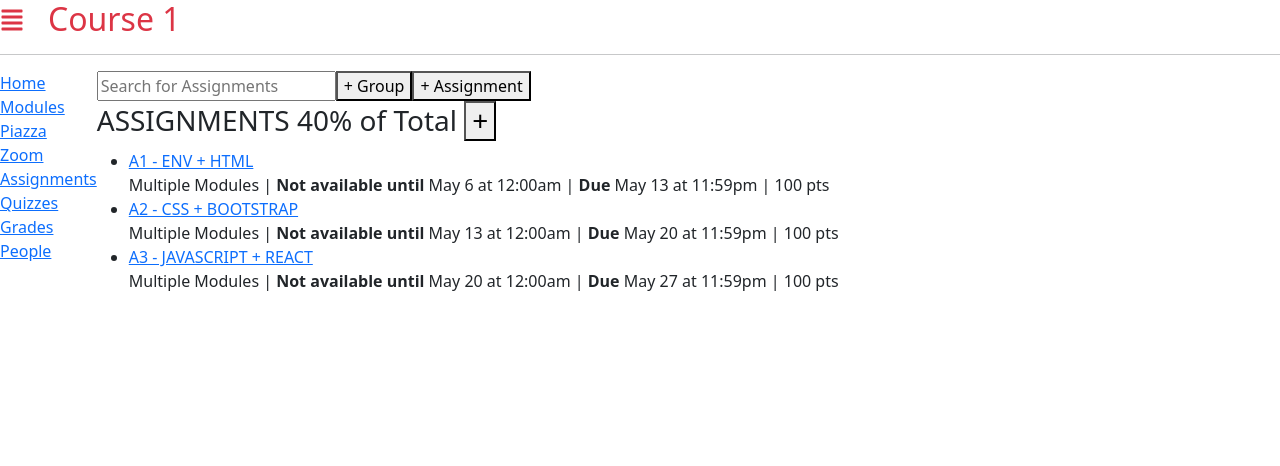
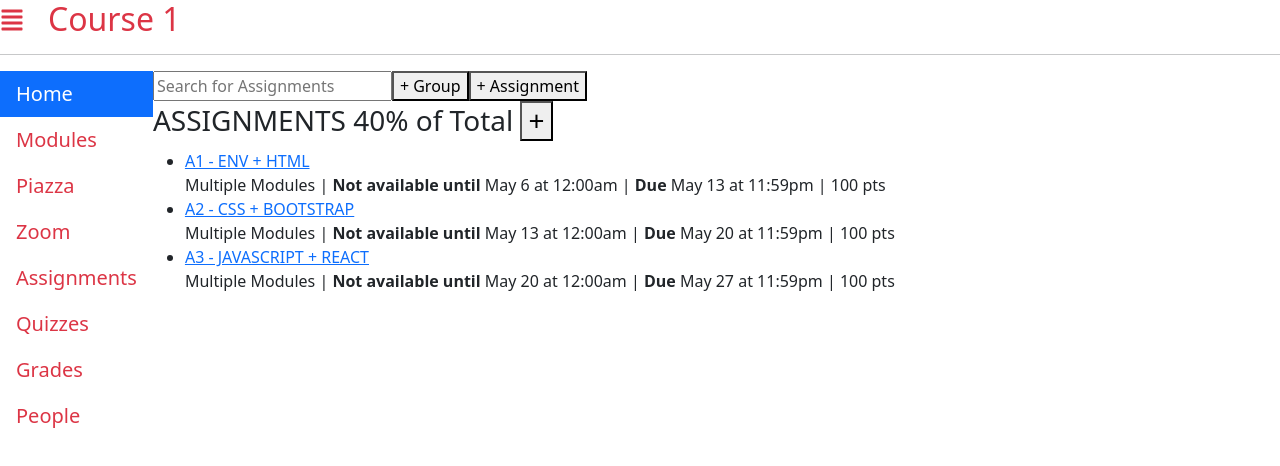
Before and after one commit to nirajmehta960/kambaz-next-js, a Next.js app: page /Courses/1/Assignments in a window 1280 px wide. Shown: the top 466 px of the page. Built offline with nearby package versions, Linux system fonts and the light colour scheme.

Commit message:
feat: Styling the Course Navigation Sidebar

```diff
--- a/app/(Kambaz)/Courses/[cid]/Navigation.tsx
+++ b/app/(Kambaz)/Courses/[cid]/Navigation.tsx
@@ -6,39 +6,63 @@ export default function CourseNavigation() {
   const params = useParams();
   const cid = params.cid;
   return (
-    <div id="wd-courses-navigation">
-      <Link href={`/Courses/${cid}/Home`} id="wd-course-home-link">
+    <div id="wd-courses-navigation" className="wd list-group fs-5 rounded-0">
+      <Link
+        href={`/Courses/${cid}/Home`}
+        id="wd-course-home-link"
+        className="list-group-item active border-0"
+      >
         Home
       </Link>
-      <br />
-      <Link href={`/Courses/${cid}/Modules`} id="wd-course-modules-link">
+      <Link
+        href={`/Courses/${cid}/Modules`}
+        id="wd-course-modules-link"
+        className="list-group-item text-danger border-0"
+      >
         Modules
       </Link>
-      <br />
-      <Link href={`/Courses/${cid}/Piazza`} id="wd-course-piazza-link">
+      <Link
+        href={`/Courses/${cid}/Piazza`}
+        id="wd-course-piazza-link"
+        className="list-group-item text-danger border-0"
+      >
         Piazza
       </Link>
-      <br />
-      <Link href={`/Courses/${cid}/Zoom`} id="wd-course-zoom-link">
+      <Link
+        href={`/Courses/${cid}/Zoom`}
+        id="wd-course-zoom-link"
+        className="list-group-item text-danger border-0"
+      >
         Zoom
       </Link>
-      <br />
-      <Link href={`/Courses/${cid}/Assignments`} id="wd-course-assignments-link">
+      <Link
+        href={`/Courses/${cid}/Assignments`}
+        id="wd-course-assignments-link"
+        className="list-group-item text-danger border-0"
+      >
         Assignments
       </Link>
-      <br />
-      <Link href={`/Courses/${cid}/Quizzes`} id="wd-course-quizzes-link">
+      <Link
+        href={`/Courses/${cid}/Quizzes`}
+        id="wd-course-quizzes-link"
+        className="list-group-item text-danger border-0"
+      >
         Quizzes
       </Link>
-      <br />
-      <Link href={`/Courses/${cid}/Grades`} id="wd-course-grades-link">
+      <Link
+        href={`/Courses/${cid}/Grades`}
+        id="wd-course-grades-link"
+        className="list-group-item text-danger border-0"
+      >
         Grades
       </Link>
-      <br />
-      <Link href={`/Courses/${cid}/People/Table`} id="wd-course-people-link">
+      <Link
+        href={`/Courses/${cid}/People/Table`}
+        id="wd-course-people-link"
+        className="list-group-item text-danger border-0"
+      >
         People
       </Link>
-      <br />
     </div>
   );
 }
--- a/app/(Kambaz)/styles.css
+++ b/app/(Kambaz)/styles.css
@@ -12,3 +12,9 @@ body * {
     padding-left: 140px !important;
   }
 }
+
+.list-group.wd > .list-group-item.active {
+  color: black;
+  background-color: white;
+  border-left: 3px solid black !important;
+}
```
